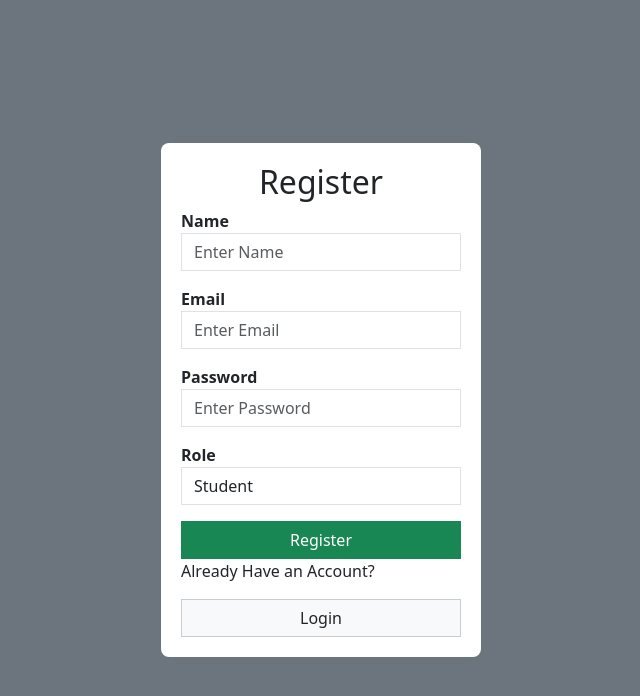
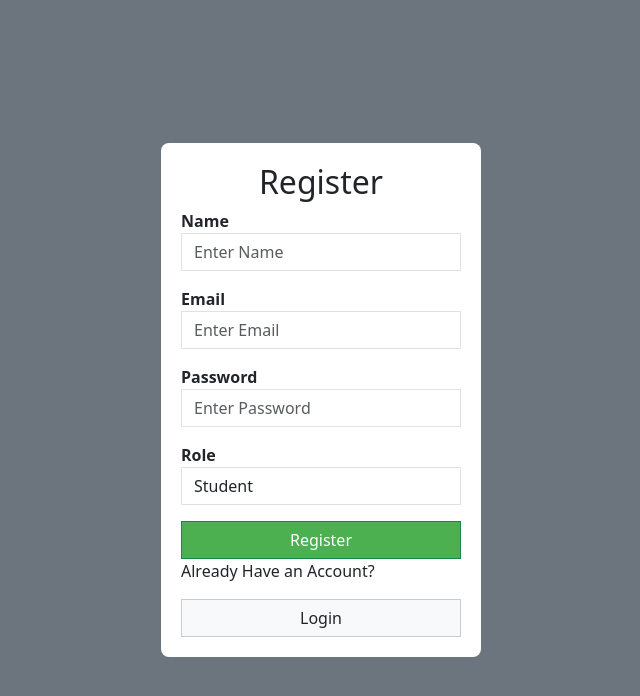
Before and after one commit to govind01sharma/college-login, a React (Vite) app in the folder client/: page /register in a window 1280 px wide. Shown: the top 696 px of the page, without its empty margins (319-959 px from the left). Built offline with nearby package versions, Linux system fonts and the light colour scheme.

Commit message:
Minor styling change

```diff
--- a/client/src/styles/Login.css
+++ b/client/src/styles/Login.css
@@ -29,6 +29,7 @@
 .login-button {
     width: 100%;
     border-radius: 0;
+    background-color: #4CAF50;
 }
 
 /* Sign-up button */
--- a/client/src/styles/Signup.css
+++ b/client/src/styles/Signup.css
@@ -25,6 +25,7 @@
 .signup-box button {
     border-radius: 0;
     width: 100%;
+    background-color: #4CAF50;
 }
 
 .signup-box .login-btn {
```
